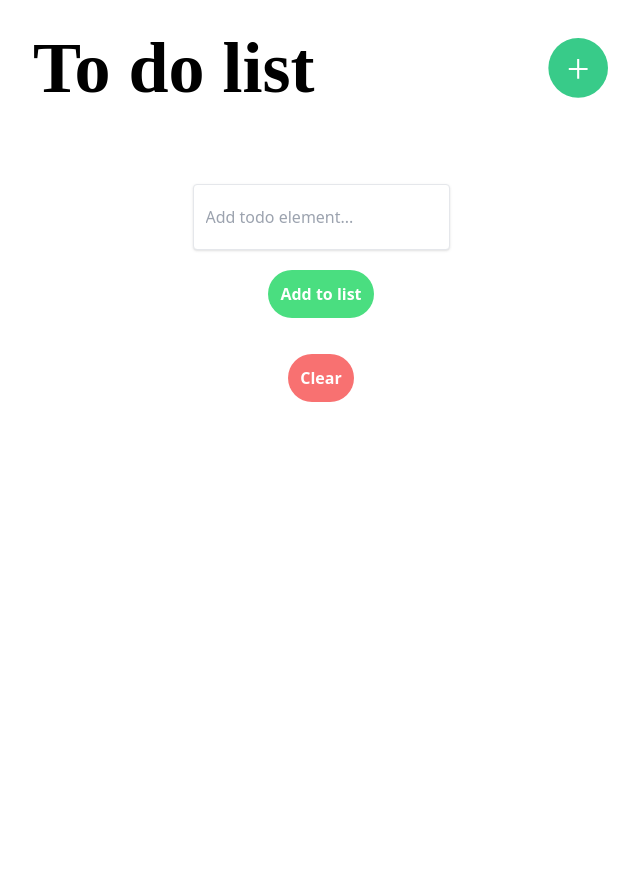
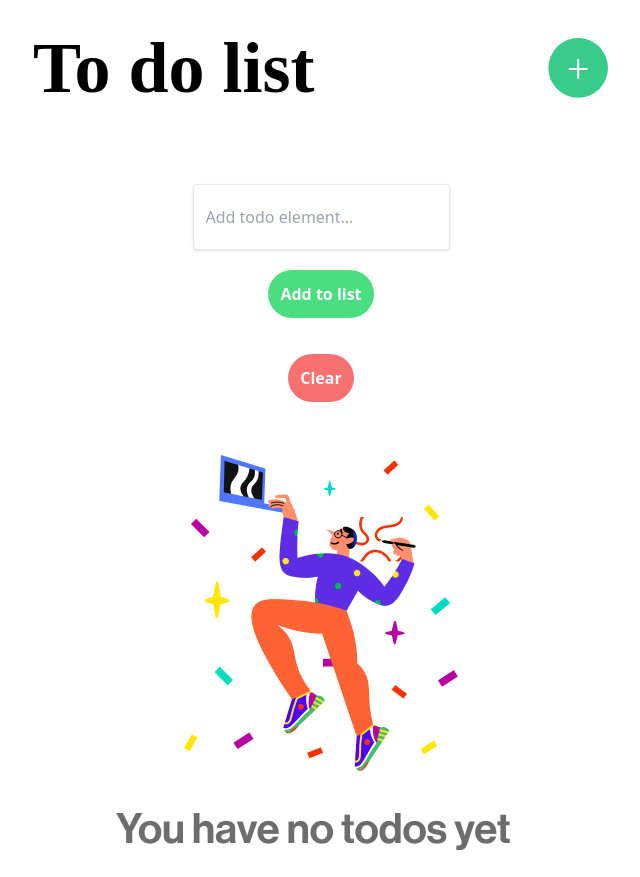
Before and after one commit to Fekete-Balazs710/ToDo, a Vue app: page / in a window 1280 px wide. Both pictures are taken after a click on the button "Clear". Shown: the whole page, without its empty margins (319-959 px from the left). Before the commit the page ends 800 px from the top, so only its background shows below. Built offline with nearby package versions, Linux system fonts and the light colour scheme; a web font is replaced by a local one.

Commit message:
ITL 11 Create the Placeholder img when the user is in the home page and no todos added to todo list
- Added image to source files

- Added new NoTodos.vue component

```diff
--- a/src/App.vue
+++ b/src/App.vue
@@ -4,7 +4,12 @@
 
     <TodoForm :todos="todos" @clearTodo="clearTodo" @addTodo="addTodo"/>
 
-    <TodoDisplay :todos="todos" @deleteTodo="removeTodo"/>
+    <div v-if="todos.length === 0">
+      <Notodos/>
+    </div>
+    <div v-else>
+      <TodoDisplay :todos="todos" @deleteTodo="removeTodo"/>
+    </div>
   </div>
 
 </template>
@@ -14,6 +19,7 @@
 import TodoHeader from './components/TodoHeader.vue';
 import TodoForm from './components/TodoForm.vue';
 import TodoDisplay from './components/TodoDisplay.vue';
+import Notodos from './components/NoTodos.vue';
 
 import { ref } from 'vue';
 
--- /dev/null
+++ b/src/components/NoTodos.vue
@@ -0,0 +1,8 @@
+<template>
+    <div class="container mx-auto p-5 flex flex-col items-center">
+        <img
+            class="h-auto max-w-full"
+            src="src/assets/img/notodos.png"
+        />
+    </div>
+</template>
```
Also changed, not shown: src/assets/img/notodos.png (added).
